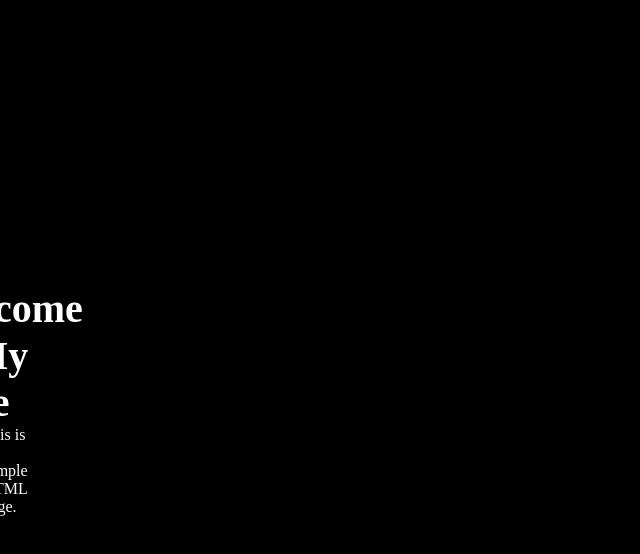
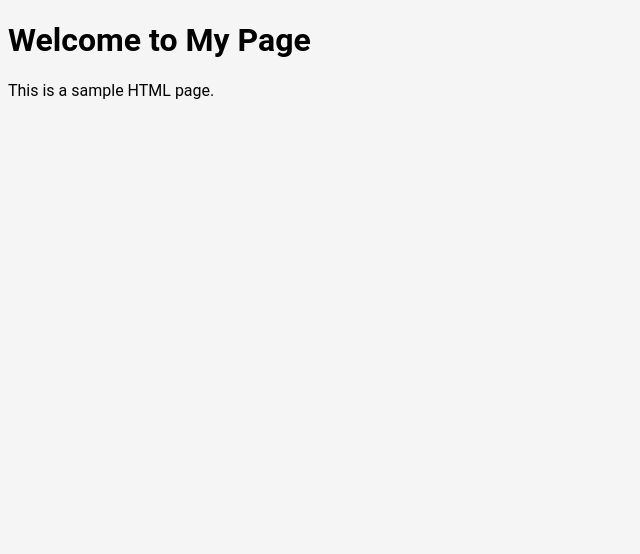
Before and after one commit to IanWachcode/javascript-practice, a plain HTML site: page js-DaveGray/js 3/index.html in a window 1280 px wide. Shown: the whole page, without its empty margins (0-640 px from the left). Drawn offline with Linux system fonts and the light colour scheme.

Commit message:
2nd commit

```diff
--- a/js-DaveGray/js 3/css/main.css
+++ b/js-DaveGray/js 3/css/main.css
@@ -1,23 +1,4 @@
-* {
-    padding: 0;
-    margin: 0;
-    box-sizing: border-box;
+body {
+  background-color: #f5f5f5;
+  font-family: 'Roboto', sans-serif;
 }
-
-html, body {
-    width: 10px;
-    background-color: black;
-    color: white;
-}
-
-main {
-    height: 100vh;
-    display: flex;
-    flex-direction: column;
-    justify-content: center;
-    align-items: center;
-}
-
-h1 {
-    font-size: 250%;
-}
--- a/js-DaveGray/js 3/js/main.js
+++ b/js-DaveGray/js 3/js/main.js
@@ -1,23 +0,0 @@
-//console.log('hello world');
-
-//console.log(typeof 'ian'); // string
-//console.log(typeof 3); // number
-//console.log(typeof true); // boolean
-//console.log(typeof {}); // object
-//console.log(typeof []); // object
-//console.log(typeof null); // object
-//console.log(typeof undefined); // undefined
-
-//string methods
-const myVariable = 'Mathematics';
-
-console.log(myVariable.length); // 11
-console.log(myVariable.charAt(5)); // m
-console.log(myVariable.indexOf('t')); // 3
-console.log(myVariable.lastIndexOf('at')); // 1
-console.log(myVariable.slice(5, 8)); // mat
-console.log(myVariable.toUpperCase()); // MATHEMATICS
-console.log(myVariable.toLowerCase()); // mathematics
-console.log(myVariable.includes('math')); // false
-// cspell:ignore matics
-console.log(myVariable.split('e')); // [ 'Math', 'matics' ]
```
